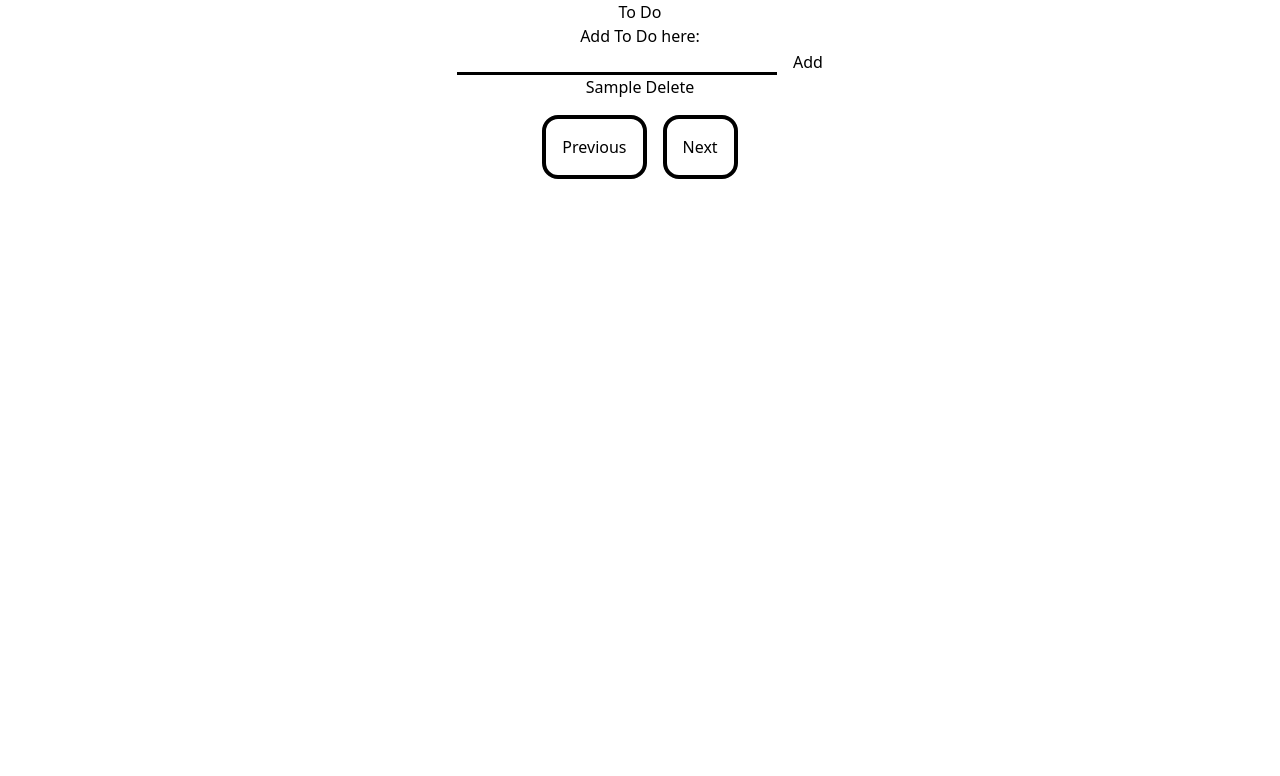
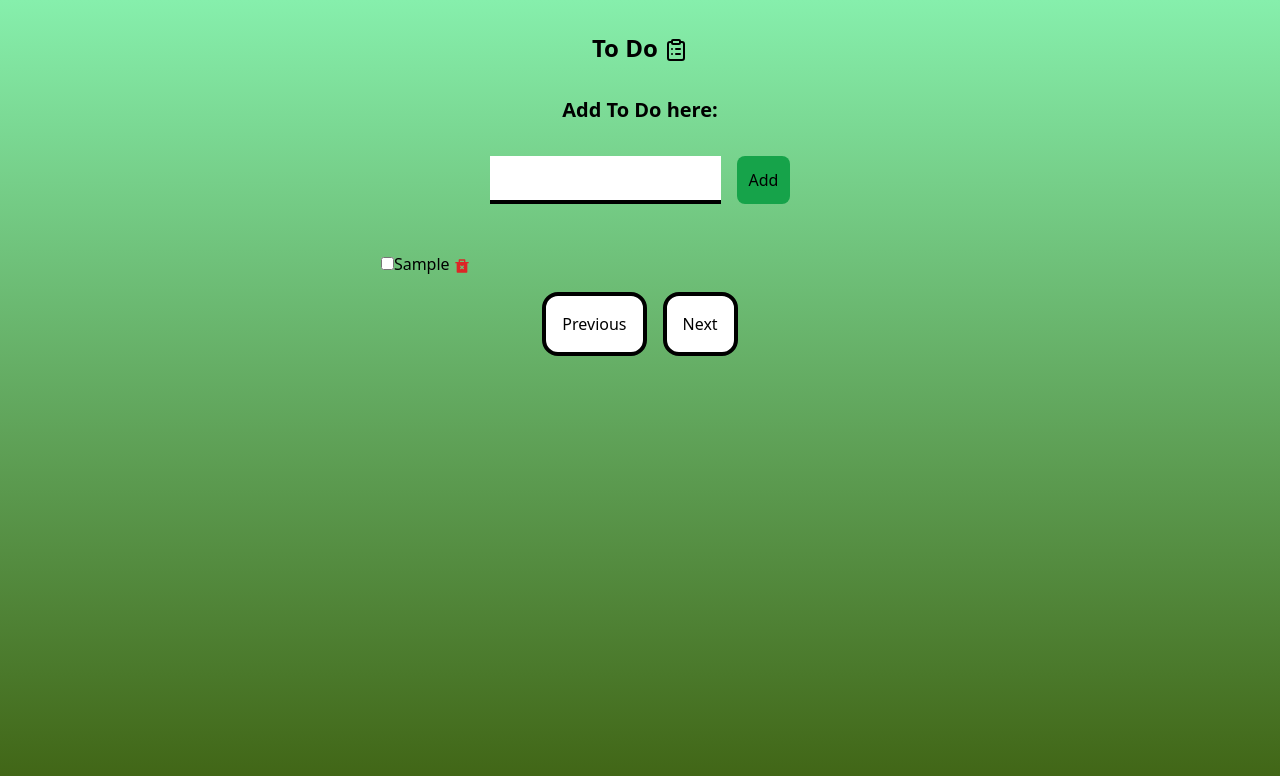
Before and after one commit to Jasmine-Abucejo/React-Practices, a React (Vite) app: page /todo in a window 1280 px wide. Both pictures are taken after typing "Sample" into the empty fields and a click on the button "Add". Shown: the top 776 px of the page. Built offline with nearby package versions, Linux system fonts and the light colour scheme.

Commit message:
add icon

```diff
--- a/package.json
+++ b/package.json
@@ -13,6 +13,7 @@
     "react": "^18.3.1",
     "react-dom": "^18.3.1",
     "react-hook-form": "^7.53.2",
+    "react-icons": "^5.5.0",
     "react-router": "^6.28.0",
     "react-router-dom": "^6.28.0"
   },
--- a/src/App.jsx
+++ b/src/App.jsx
@@ -1,5 +1,6 @@
 import { useState } from "react";
 import Navigator from "./Navigator.jsx";
+import { TbNumbers } from "react-icons/tb";
 import "./index.css";
 
 function App() {
@@ -28,9 +29,12 @@ function App() {
   };
 
   return (
-    <div className=" bg-gradient-to-tr from-white via-gray-900 to-violet-900 justify-center flex flex-1 w-screen h-screen items-center">
-      <div className="bg-white bg-opacity-10 w-80 h-80">
-        <div className="flex flex-row justify-center items-center mt-8">
+    <div className=" bg-gradient-to-tr from-white via-gray-900 to-violet-900 justify-center flex flex-col flex-1 w-screen h-screen items-center">
+      <p className="mt-8 text-2xl font-extrabold text-white">
+        Counter <TbNumbers className="inline" />
+      </p>
+      <div className="bg-white bg-opacity-10 w-80 h-80 shadow-normal shadow-slate-500 flex flex-col text-center justify-center ">
+        <div className="flex flex-row justify-center items-center mt-4">
           <button
             onClick={decrease}
             className="text-red-500 font-bold text-stroke font-serif text-lg "
--- a/src/Stopwatch.jsx
+++ b/src/Stopwatch.jsx
@@ -1,5 +1,6 @@
 import { useState, useRef } from "react";
 import Navigator from "./Navigator.jsx";
+import { FaStopwatch } from "react-icons/fa";
 
 function Stopwatch() {
   const [mins, setMins] = useState(0);
@@ -25,20 +26,31 @@ function Stopwatch() {
   };
 
   return (
-    <div className="text-center flex flex-col flex-1 justify-center items-center w-screen h-screen gap-4">
-      <p className="mt-8 text-2xl font-extrabold">Stopwatch</p>
-      <div className="flex flex-col items-center justify-center w-80 h-80 gap-4 bg-slate-500 bg-opacity-10">
+    <div className="text-center flex flex-col flex-1 justify-center items-center w-screen h-screen gap-4 bg-gradient-to-tr from-black to-blue-300">
+      <p className="mt-8 text-2xl font-extrabold ">Stopwatch</p>
+
+      <div className="flex flex-col items-center justify-center w-80 h-80 gap-4 bg-slate-900 bg-opacity-10">
+        <FaStopwatch className="inline-block " />
         <p>
           {mins} mins {sec} secs
         </p>
         <div className="flex flex-row justify-center items-center gap-4 ">
-          <button className="bg-green-600 p-3  rounded-lg" onClick={setTimer}>
+          <button
+            className="bg-green-600 p-3  rounded-lg shadow-lg shadow-green-400"
+            onClick={setTimer}
+          >
             Start
           </button>
-          <button className="bg-red-600 p-3 rounded-lg" onClick={stopTimer}>
+          <button
+            className="bg-red-600 p-3 rounded-lg shadow-lg shadow-red-400"
+            onClick={stopTimer}
+          >
             Stop
           </button>
-          <button className="bg-yellow-400 p-3 rounded-lg" onClick={resetTimer}>
+          <button
+            className="bg-yellow-400 p-3 rounded-lg shadow-lg shadow-yellow-300"
+            onClick={resetTimer}
+          >
             Reset
           </button>
         </div>
--- a/src/Todo.jsx
+++ b/src/Todo.jsx
@@ -1,5 +1,8 @@
 import { useState } from "react";
 import Navigator from "./Navigator.jsx";
+import { RiDeleteBin2Fill } from "react-icons/ri";
+import { MdOutlineNoteAdd } from "react-icons/md";
+import { LuClipboardList } from "react-icons/lu";
 
 function Todo() {
   const [todos, setTodos] = useState([]);
@@ -16,42 +19,64 @@ function Todo() {
   const deleteTodo = (e) => {
     setTodos(todos.filter((todo) => todo.id !== e.id));
   };
+  const toggleList = (e) => {
+    console.log(e.target.checked);
+    if (e.target.checked) {
+      console.log(e.target.nextElementSibling);
+      e.target.nextElementSibling.classList.add(
+        "line-through",
+        "text-opacity-10"
+      );
+    } else {
+      e.target.nextElementSibling.classList.remove(
+        "line-through",
+        "text-opacity-10"
+      );
+    }
+  };
   const todoList = todos.map((todo) => {
     return (
-      <li key={todo.id}>
-        {todo.text} <button onClick={() => deleteTodo(todo)}>Delete</button>
+      <li key={todo.id} className="  mt-4 ">
+        <input
+          type="checkbox"
+          name="done"
+          id="isDone"
+          onChange={(e) => toggleList(e)}
+        />
+        <span>{todo.text} </span>
+        <RiDeleteBin2Fill
+          className="border-none  text-red-600 inline "
+          onClick={() => deleteTodo(todo)}
+        />
       </li>
     );
   });
   return (
-    <div style={{ textAlign: "center" }}>
-      <h1>To Do</h1>
-      <h3>Add To Do here:</h3>
-      <div
-        style={{
-          display: "flex",
-          flexDirection: "row",
-          gap: "1em",
-          textAlign: "center",
-          justifyContent: "center",
-        }}
-      >
+    <div className="text-center flex flex-col w-screen h-screen  flex-1 bg-gradient-to-t from-lime-800 to-green-300">
+      <p className="text-2xl font-extrabold mt-8 ">
+        To Do <LuClipboardList className="inline" />
+      </p>
+      <p className="text-xl font-bold mt-8 mb-8 ">Add To Do here:</p>
+      <div className="flex flex-row text-center justify-center gap-4 ">
         <input
           type="text"
           name="todoInput"
           id="input"
           //   value={input}
           //   onChange={(e) => setInput(e.target.value)}
-          style={{
-            border: "none",
-            borderBottom: "solid black",
-            outline: "none",
-            width: "20em",
-          }}
+          className="border-b-4 border-b-black outline-none text-center "
         />
-        <button onClick={addTodo}>Add</button>
+        <button onClick={addTodo} className="rounded-lg p-3 bg-green-600">
+          Add
+        </button>
       </div>
-      <ul>{todoList}</ul>
+      <div className="w-3/6 flex flex-col justify-center mx-auto overflow-y-auto">
+        {" "}
+        <ul className="mt-8 list-outside list-none grid grid-cols-3 gap-1  ">
+          {todoList}
+        </ul>
+      </div>
+
       <Navigator back="/stopwatch" next="/progressbar" />
     </div>
   );
--- a/tailwind.config.js
+++ b/tailwind.config.js
@@ -2,7 +2,11 @@
 export default {
   content: ["./index.html", "./src/**/*.{js,jsx,ts,tsx}"],
   theme: {
-    extend: {},
+    extend: {
+      boxShadow: {
+        normal: "12px 12px 2px 1px rgba(0, 0, 255, .2)",
+      },
+    },
   },
   plugins: [
     function ({ addUtilities }) {
```
Also changed, not shown: 1 other file (tests, documents, lock files or other folders).
